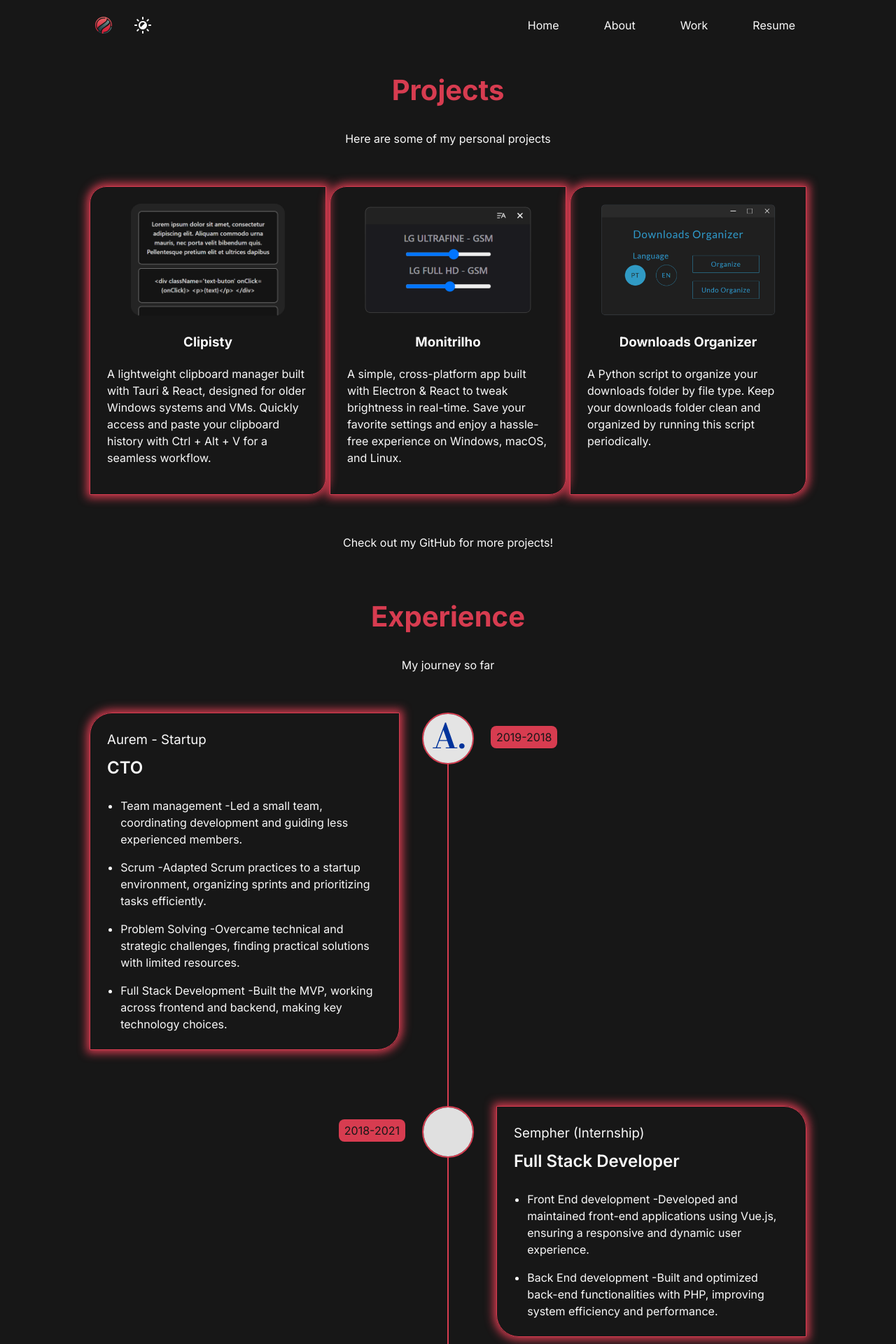
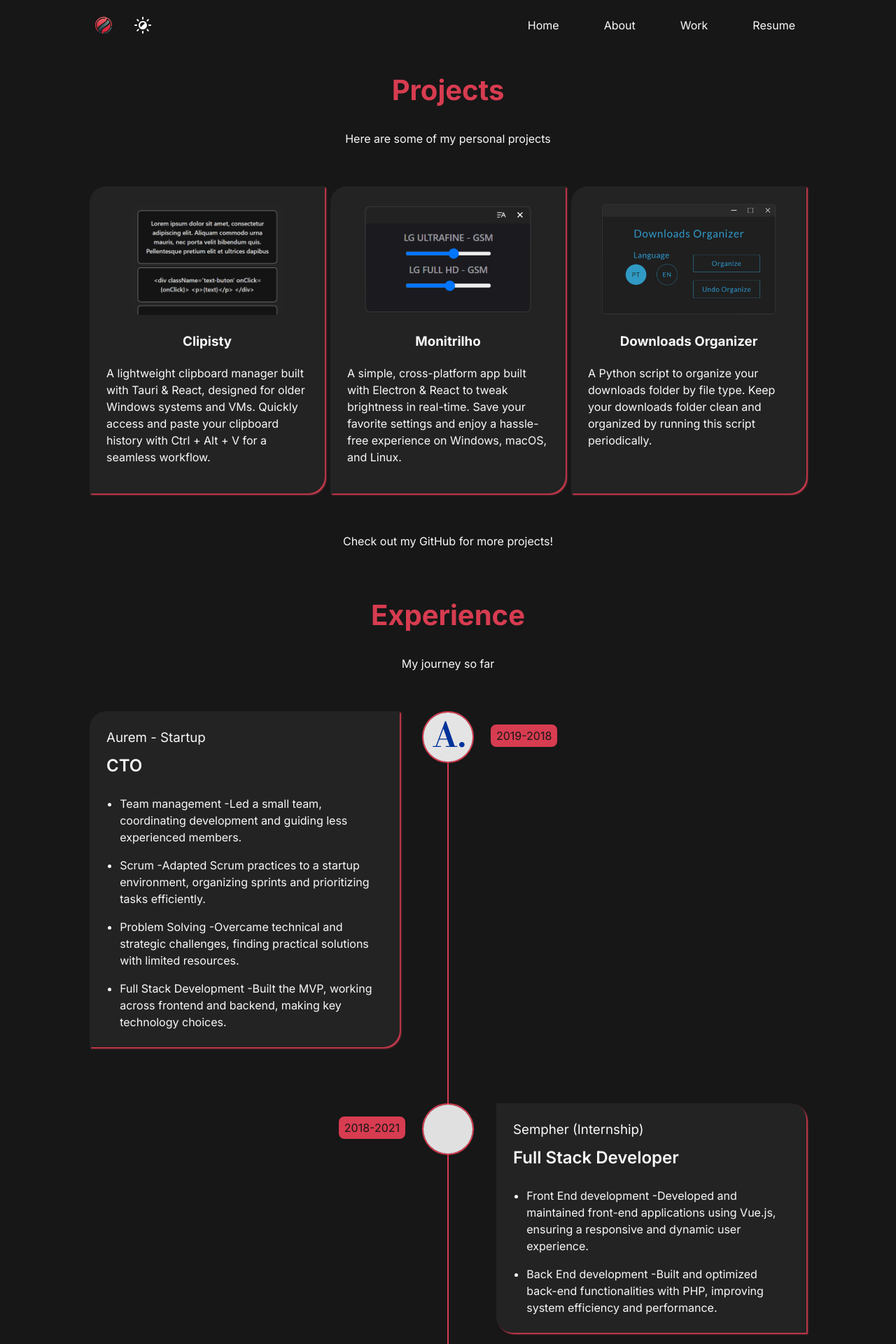
Before and after one commit to pedroblimaa/portfolio, a React (Vite) app: page /work in a window 1280 px wide. Shown: the top 1920 px of the page at 70% size. Built offline with nearby package versions, Linux system fonts and the light colour scheme.

Commit message:
Change work cards style

```diff
--- a/src/App.scss
+++ b/src/App.scss
@@ -38,6 +38,14 @@
   font-size: 2.5rem;
 }
 
+.default-card {
+  // background-color: #232323;
+  background-color: #232323;
+  box-shadow: 2px 2px 2px var(--primary-color);
+  border-radius: 1.5rem;
+  transition: 0.3s;
+}
+
 /* Custom scrollbar styles */
 ::-webkit-scrollbar {
   transition: 0.3s;
--- a/src/components/ProjectCard/ProjectCard.scss
+++ b/src/components/ProjectCard/ProjectCard.scss
@@ -1,18 +1,14 @@
 .project-card {
   display: flex;
   flex-direction: column;
-  border: 1px solid var(--primary-color);
-  box-shadow: 0 0 0.8rem 0.25rem var(--primary-color);
   padding: 1.5rem;
   width: 18rem;
   height: auto;
-  border-top-left-radius: 1.5rem;
-  border-bottom-right-radius: 1.5rem;
-  transition: 0.3s;
+  border-top-right-radius: 0;
+  border-bottom-left-radius: 0;
 }
 
 .project-card:hover {
-  box-shadow: 0 0 1rem 0.5rem var(--primary-color);
   transform: scale(1.05);
   border-top-left-radius: 0rem;
   border-bottom-right-radius: 0rem;
@@ -21,7 +17,7 @@
 }
 
 .project-card a {
-  color: var(--text-color);
+  color: var(--card-text-color);
   text-decoration: none;
 }
 
--- a/src/components/ProjectCard/ProjectCard.tsx
+++ b/src/components/ProjectCard/ProjectCard.tsx
@@ -9,7 +9,7 @@ export interface Project {
 
 function ProjectCard({ project }: { project: Project }) {
   return (
-    <div className='project-card'>
+    <div className='project-card default-card'>
       <a href={project.link} target='_blank' rel='noreferrer'>
         <img src={project.image} alt={project.title} />
         <h3>{project.title}</h3>
--- a/src/components/TimelineItem/TimelineCard/TimelineCard.scss
+++ b/src/components/TimelineItem/TimelineCard/TimelineCard.scss
@@ -1,20 +1,17 @@
 .timeline-card {
-  border: 1px solid var(--primary-color);
-  box-shadow: 0 0 0.8rem 0.25rem var(--primary-color);
-
   padding: 1.5rem;
   text-align: start;
 
   &.left {
     margin-right: 2rem;
-    border-top-left-radius: 2rem;
-    border-bottom-right-radius: 2rem;
+    border-top-right-radius: 0;
+    border-bottom-left-radius: 0;
   }
 
   &.right {
     margin-left: 2rem;
-    border-top-right-radius: 2rem;
-    border-bottom-left-radius: 2rem;
+    border-top-left-radius: 0;
+    border-bottom-right-radius: 0;
   }
 
   .company,
--- a/src/components/TimelineItem/TimelineCard/TimelineCard.tsx
+++ b/src/components/TimelineItem/TimelineCard/TimelineCard.tsx
@@ -3,7 +3,7 @@ import './TimelineCard.scss'
 
 function TimelineCard({ position, itemInfo }: TimelineCardProps) {
   return (
-    <div className={`timeline-card ${position}`}>
+    <div className={`timeline-card default-card ${position}`}>
         <h3 className='company'> {itemInfo.company}</h3>
         <h2 className='role'>{itemInfo.role}</h2>
         <ul className='bullets'>
--- a/src/index.scss
+++ b/src/index.scss
@@ -8,6 +8,7 @@
   --primary-color-hover: #b62034;
   --text-color: #f9f9f9;
   --button-text-color: #171717;
+  --background-card-color: #dd6575;
 
   font-synthesis: none;
   text-rendering: optimizeLegibility;
@@ -21,6 +22,7 @@
   --primary-color-hover: #f74c62;
   --text-color: #1a1a1a;
   --button-text-color: #e4e4e4;
+  --background-card-color: #dd6575;
 }
 
 body {
```
